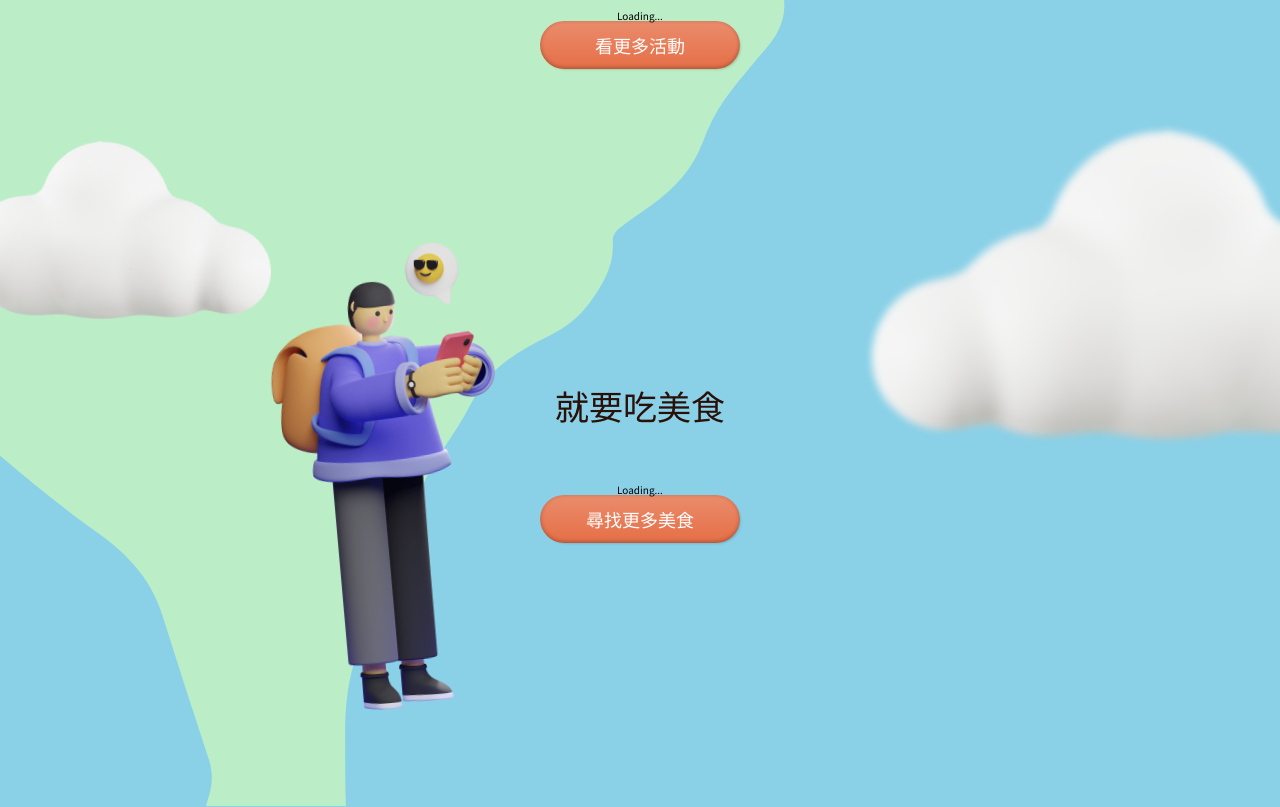
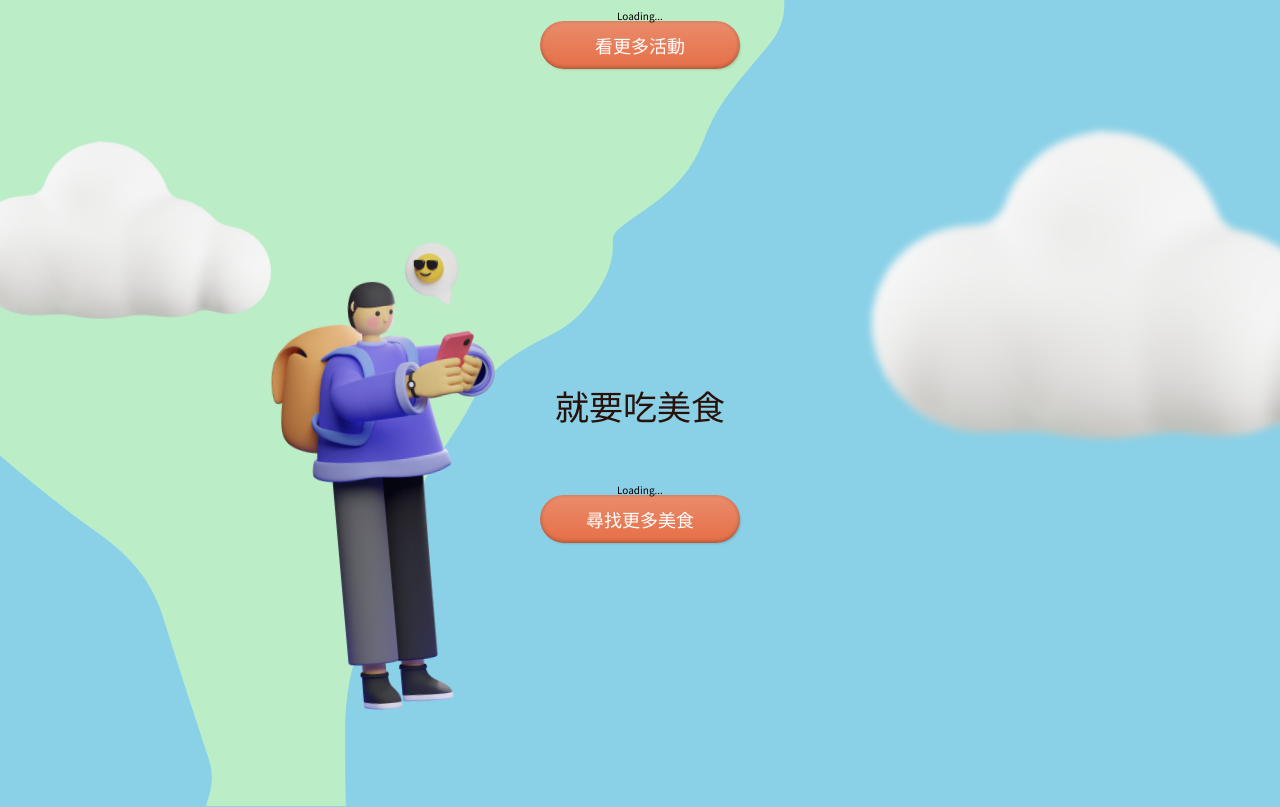
Before and after one commit to Millerkaz/TaiwanGOGO, a React (Create React App) app: page / in a window 1280 px wide. Shown: the part 1460-2267 px from the top of the page. Built offline with nearby package versions, Linux system fonts and the light colour scheme; no server answers; what jssha would draw is missing.

Commit message:
homePage animation

```diff
--- a/public/index.html
+++ b/public/index.html
@@ -2,7 +2,7 @@
 <html lang="en">
   <head>
     <meta charset="utf-8" />
-    <link rel="icon" href="%PUBLIC_URL%/favicon.ico" />
+    <link rel="icon" href="./ico.png" />
     <meta name="viewport" content="width=device-width, initial-scale=1" />
     <meta name="theme-color" content="#000000" />
     <meta name="description" content="Web site created using create-react-app" />
@@ -32,14 +32,14 @@
       work correctly both with client-side routing and a non-root public URL.
       Learn how to configure a non-root public URL by running `npm run build`.
     -->
-    <title>React App</title>
+    <title>TaiwanGOGO</title>
   </head>
   <body>
     <img id="background" src="./Vector.svg" />
     <div id="header" class="header"></div>
     <div id="root"></div>
     <div id="popup"></div>
-    <footer>台灣好好 版權所有© 2021<br />- UX Designer : Wen Chien - <br />- Front-end Developer : Kaz Miller-</footer>
+    <footer>台灣好好 版權所有© 2021<br />- UX Designer : Wen Chien - <br />- Front-end Developer : Kaz Miller -</footer>
     <!--
       This HTML file is a template.
       If you open it directly in the browser, you will see an empty page.
--- a/src/views/Main/main.scss
+++ b/src/views/Main/main.scss
@@ -1,4 +1,14 @@
 $color-font-main: #291109;
+
+@keyframes cloudAppear {
+  0% {
+    transform: scale(0);
+  }
+
+  100% {
+    transform: scale(1);
+  }
+}
 
 .main {
   &__errorImg {
@@ -63,6 +73,8 @@ $color-font-main: #291109;
     &-cloud {
       position: absolute;
       z-index: -1;
+      animation: cloudAppear 1s;
+      transition: transform 1s;
 
       &--B_top {
         width: 65.1rem;
@@ -81,7 +93,7 @@ $color-font-main: #291109;
       &--B_2nd {
         width: 54.6rem;
         height: 32.2rem;
-        transform: rotateY(180deg);
+
         top: 198%;
         right: -10%;
       }
@@ -117,7 +129,7 @@ $color-font-main: #291109;
       &--B_last-L {
         width: 53.1rem;
         height: 31.3rem;
-        transform: rotateY(180deg);
+
         top: 520%;
         left: -10%;
       }
```
Also changed, not shown: public/ico.png (added), public/logo192.png (deleted).
